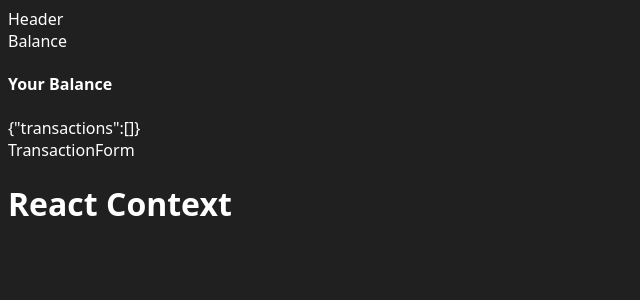
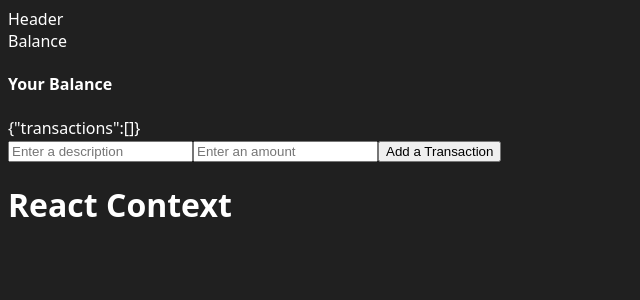
Before and after one commit to vaancillo/expense-tracker, a React (Vite) app: page / in a window 1280 px wide. Shown: the top 300 px of the page, without its empty margins (0-640 px from the left). Built offline with nearby package versions, Linux system fonts and the light colour scheme.

Commit message:
Add transaction form and update global state

```diff
--- a/src/components/TransactionForm.jsx
+++ b/src/components/TransactionForm.jsx
@@ -1,7 +1,36 @@
-function TransactionForm
-() {
+import { useState } from 'react'
+import { useGlobalState } from '../context/GlobalState'
+
+function TransactionForm () {
+  const { addTransaction } = useGlobalState()
+  const [description, setDescription] = useState()
+  const [amount, setAmount] = useState(0)
+
+  const onSubmit = (e) => {
+    e.preventDefault()
+    addTransaction({
+      id: 1,
+      description,
+      amount
+    })
+  }
+
   return (
-    <div>TransactionForm</div>
+    <div>
+      <form onSubmit={onSubmit}>
+        <input
+          type='text' placeholder='Enter a description'
+          onChange={(e) => setDescription(e.target.value)}
+        />
+        <input
+          type='number' step='0.01' placeholder='Enter an amount'
+          onChange={(e) => setAmount(e.target.value)}
+        />
+        <button>
+          Add a Transaction
+        </button>
+      </form>
+    </div>
   )
 }
 export default TransactionForm
--- a/src/context/AppReducer.js
+++ b/src/context/AppReducer.js
@@ -1,7 +1,10 @@
 export default (state, action) => {
   switch (action.type) {
     case 'ADD_TRANSACTION':
-      return state
+      return {
+        ...state,
+        transactions: [...state.transactions, action.payload]
+      }
     default:
       return state
   }
--- a/src/context/GlobalState.jsx
+++ b/src/context/GlobalState.jsx
@@ -14,8 +14,16 @@
 
 export const GlobalProvider = ({ children }) => {
   const [state, dispatch] = useReducer(AppReducer, initialState)
+
+  const addTransaction = (transaction) => {
+    dispatch({
+      type: 'ADD_TRANSACTION',
+      payload: transaction
+    })
+  }
+
   return (
-    <Context.Provider value={{ transactions: state.transactions }}>
+    <Context.Provider value={{ transactions: state.transactions, addTransaction }}>
       {children}
     </Context.Provider>
   )
```
